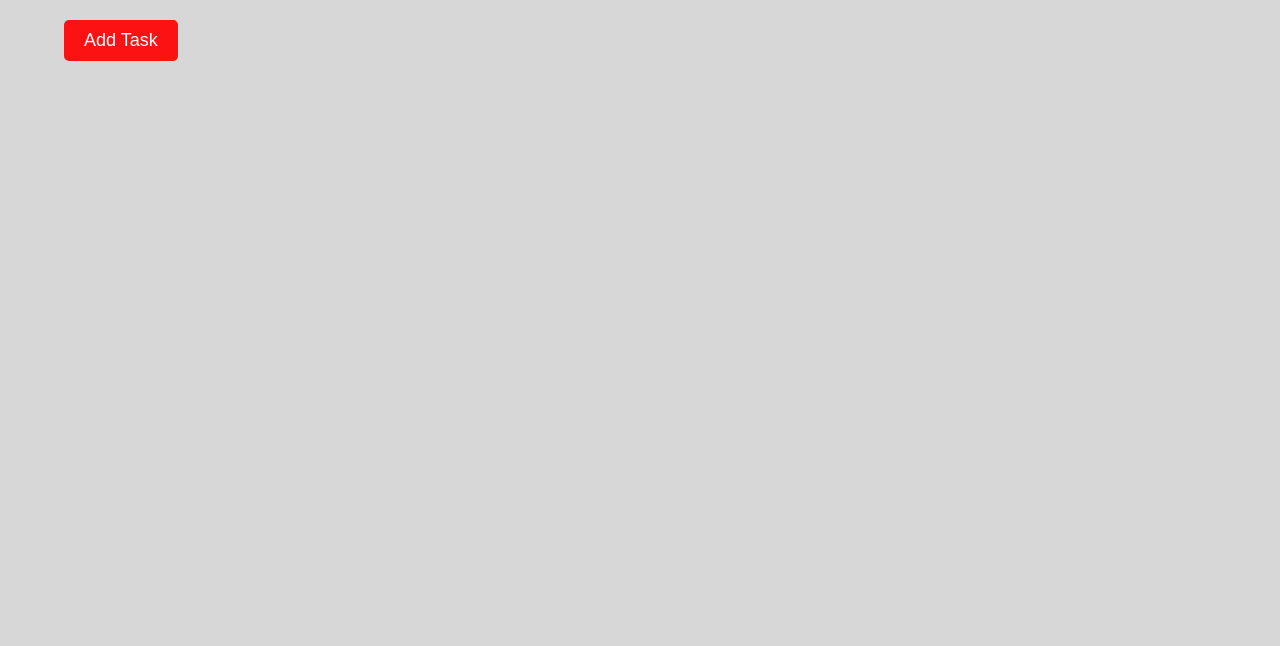
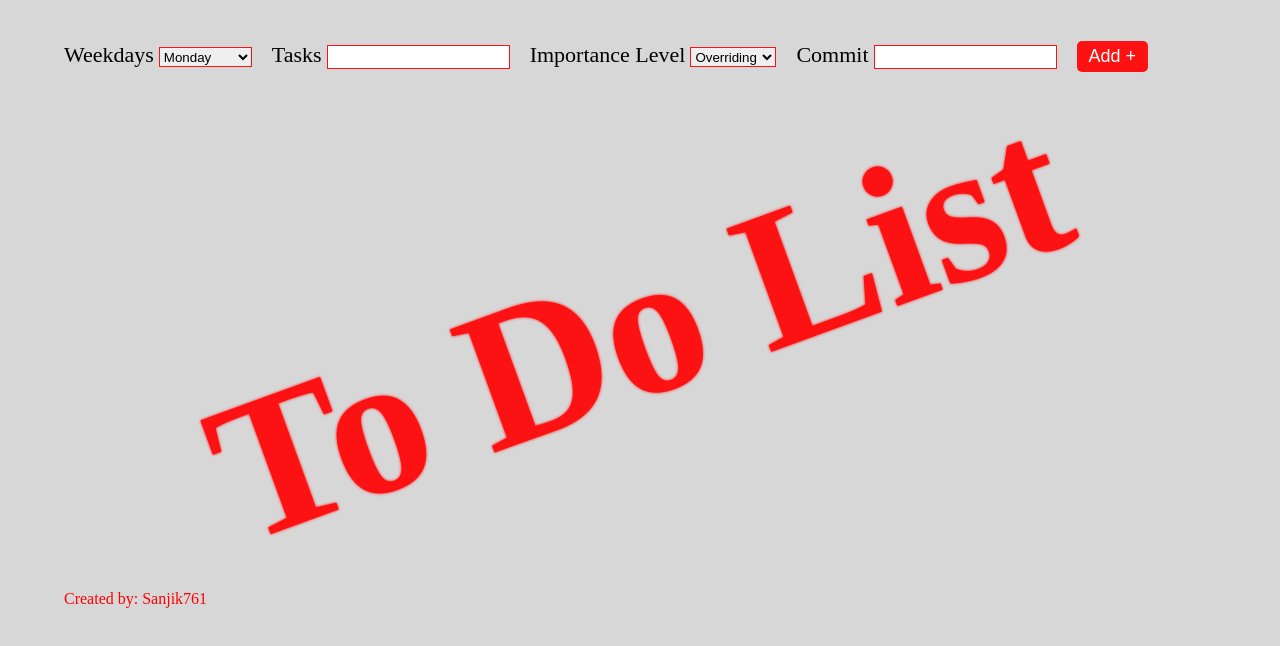
Before and after one commit to Sanjik761/To-Do-List, a website built with webpack: page dist/index.html in a window 1280 px wide. Built offline with nearby package versions, Linux system fonts and the light colour scheme.

Commit message:
finished to do list

```diff
--- a/src/index.js
+++ b/src/index.js
@@ -61,7 +61,9 @@ function addTask(list, index) {
   const deleteCol = document.createElement('td');
   const deleteBtn = document.createElement('button');
   deleteBtn.setAttribute('data-index', index);
+  deleteCol.style.cssText = 'text-align: center'
   deleteBtn.textContent = 'Delete';
+  deleteBtn.style.cssText = 'text-align: center; background-color: rgb(252, 18, 18); color: white; border: none; padding: 5px 10px; border-radius: 5px'
   deleteCol.appendChild(deleteBtn);
   deleteBtn.onclick = (event) => {
     task.splice(event.target.dataset.index, 1);
@@ -80,14 +82,14 @@ function addTask(list, index) {
   //   }
   // }
   // check(list);
-  toggleAddBtn.onclick = () => {
+  // toggleAddBtn.onclick = () => {
     // list.toggleRead();
     // check(list);
-    addTableHeading();
-    for (let i = 0; i < task.length; i += 1) {
-      addTask(task[i], i);
-    }
-  };
+    // addTableHeading();
+    // for (let i = 0; i < task.length; i += 1) {
+    //   addTask(task[i], i);
+    // }
+  // };
   table.appendChild(row);
   // row.appendChild(toggleReadCol);
   // toggleReadCol.appendChild(toggleAddBtn);
@@ -109,25 +111,29 @@ function addTasksToDoList(today, inbox, label, priority) {
 
 displayTasks();
 
-const newBook = document.querySelector('.btn');
+// const newBook = document.querySelector('.btn');
 
-newBook.onclick = () => {
+// newBook.onclick = () => {
   const body = document.querySelector('body');
   const form = document.createElement('form');
   const labelForToday = document.createElement('label');
   labelForToday.setAttribute('for', 'today');
-  labelForToday.textContent = 'Today';
+  labelForToday.textContent = 'Weekdays';
   labelForToday.style.cssText = 'font-size: 22px; margin-right: 15px;'
-  const todayForTask = document.createElement('input');
-  todayForTask.setAttribute('type', 'text');
-  todayForTask.setAttribute('id', 'today');
-  todayForTask.style.cssText = 'margin: 25px 5px 5px 5px; height: 20px; border: 1px solid rgb(252, 18, 18)'
+  const todayForTask = document.querySelector('select');
+  // const todayForTasks = document.querySelectorAll('option');
+  // todayForTask.setAttribute('type', 'text');
+  // todayForTask.setAttribute('id', 'today');
+  // todayForTasks.setAttribute('type', 'text');
+  // todayForTasks.setAttribute('id', 'today');
+  todayForTask.style.cssText = 'display: inline; margin: 25px 5px 5px 5px; height: 20px; border: 1px solid rgb(252, 18, 18)'
   labelForToday.appendChild(todayForTask);
+  // form.appendChild(todayForTasks);
   form.appendChild(labelForToday);
 
   const labelForInbox = document.createElement('label');
   labelForInbox.setAttribute('for', 'inbox');
-  labelForInbox.textContent = 'Inbox';
+  labelForInbox.textContent = 'Tasks';
   labelForInbox.style.cssText = 'font-size: 22px; margin-right: 15px;'
   const inboxForTask = document.createElement('input');
   inboxForTask.setAttribute('type', 'text');
@@ -138,35 +144,35 @@ newBook.onclick = () => {
 
   const labelForAddLabel = document.createElement('label');
   labelForAddLabel.setAttribute('for', 'label');
-  labelForAddLabel.textContent = 'Add Label';
+  labelForAddLabel.textContent = 'Importance Level';
   labelForAddLabel.style.cssText = 'font-size: 22px; margin-right: 15px;'
-  const labelForTask = document.createElement('input');
-  labelForTask.setAttribute('type', 'text');
-  labelForTask.setAttribute('id', 'label');
-  labelForTask.style.cssText = 'margin: 25px 5px 5px 5px; height: 20px; border: 1px solid rgb(252, 18, 18)'
+  const labelForTask = document.querySelector('select');
+  // labelForTask.setAttribute('type', 'text');
+  // labelForTask.setAttribute('id', 'label');
+  labelForTask.style.cssText = 'display: inline; margin: 25px 5px 5px 5px; height: 20px; border: 1px solid rgb(252, 18, 18)'
   labelForAddLabel.appendChild(labelForTask);
   form.appendChild(labelForAddLabel);
 
-  const labelForPriority = document.createElement('label');
-  labelForPriority.setAttribute('for', 'priority');
-  labelForPriority.textContent = 'Set Priority';
-  labelForPriority.style.cssText = 'font-size: 22px; margin-right: 15px;'
-  const priorityForTask = document.createElement('input');
-  priorityForTask.setAttribute('type', 'text');
-  priorityForTask.setAttribute('id', 'priority');
-  priorityForTask.style.cssText = 'margin: 25px 5px 5px 5px; height: 20px; border: 1px solid rgb(252, 18, 18)'
-  labelForPriority.appendChild(priorityForTask);
-  form.appendChild(labelForPriority);
+  const labelForCommit = document.createElement('label');
+  labelForCommit.setAttribute('for', 'priority');
+  labelForCommit.textContent = 'Commit';
+  labelForCommit.style.cssText = 'font-size: 22px; margin-right: 15px;'
+  const commitForTask = document.createElement('input');
+  commitForTask.setAttribute('type', 'text');
+  commitForTask.setAttribute('id', 'priority');
+  commitForTask.style.cssText = 'margin: 25px 5px 5px 5px; height: 20px; border: 1px solid rgb(252, 18, 18)'
+  labelForCommit.appendChild(commitForTask);
+  form.appendChild(labelForCommit);
 
   const submit = document.createElement('input');
   submit.setAttribute('type', 'button');
-  submit.setAttribute('value', 'Add Task');
+  submit.setAttribute('value', 'Add +');
   submit.style.cssText = 'padding: 5px 12px; color: white; background-color: rgb(252, 18, 18); border: none; border-radius: 5px; font-size: large;'
   form.appendChild(submit);
   submit.onclick = () => {
     addTasksToDoList(todayForTask.value, inboxForTask.value,
-      labelForTask.value, priorityForTask.checked);
-    body.removeChild(form);
+      labelForTask.value, commitForTask.value);
+    // body.removeChild(form);
   };
   body.appendChild(form);
-};
+// };
--- a/src/style.css
+++ b/src/style.css
@@ -3,6 +3,7 @@ body {
   padding-top: 20px;
   margin: auto;
   background-color: rgb(216, 215, 215);
+  position: relative;
 }
 
 .btn {
@@ -12,6 +13,11 @@ body {
   padding: 10px 20px;
   border-radius: 5px;
   font-size: large;
+}
+
+#level,
+#days {
+  display: none;
 }
 
 table {
@@ -46,3 +52,19 @@ table tr::before {
   text-align: center;
   border: 1px solid rgb(14, 13, 13);
 }
+
+h1 {
+  position: absolute;
+  text-align: center;
+  color: rgb(252, 18, 18);
+  font-size: 200px;
+  text-shadow: 0 0 3px #FF0000;
+  z-index: -1;
+  transform: rotate(-20deg) translate(100px,100px);
+}
+
+p {
+  position: absolute;
+  color: #FF0000;
+  bottom: -550px;
+}
```
Also changed, not shown: dist/index.html.
